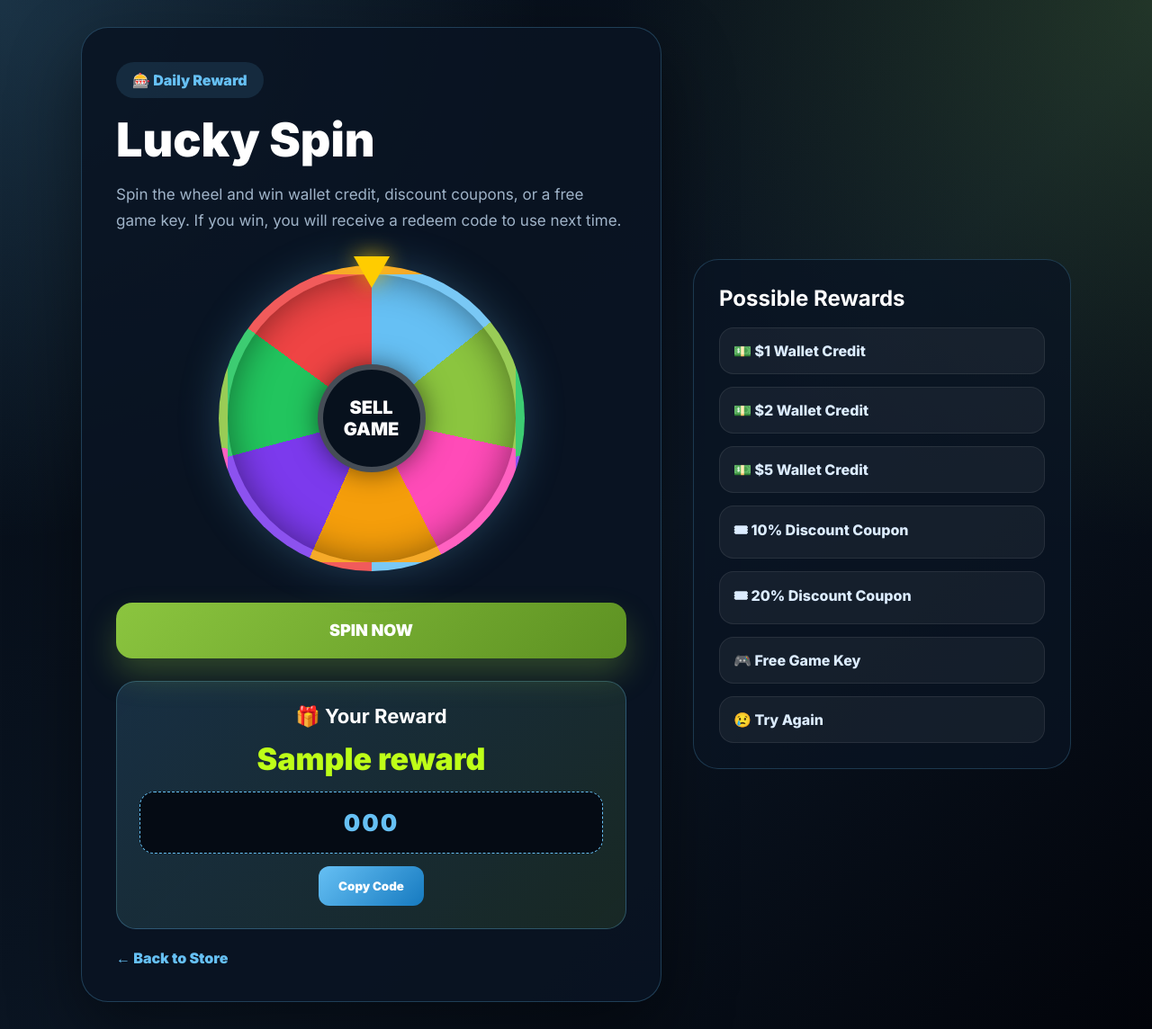
After one commit to chanbo29/Project_Sell_Game_Online, a Django app: template games/templates/games/lucky_spin.html in a window 1280 px wide. The commit adds this page. Shown: the whole page at 90% size. Run offline with Django 5.2, Linux system fonts and the light colour scheme; the template is opened without the code that fills it: most values are stand-ins (such as "Sample title", 1, 10 or a date in 2020); parts of the project's set-up code (start-up, migrations or seed data) failed here and were passed over.

Commit message:
Add lucky spin reward system

```diff
--- a/games/templates/games/game_list.html
+++ b/games/templates/games/game_list.html
@@ -1276,6 +1276,9 @@
                     Admin Control Panel
                 </a>
                 {% endif %}
+                <a href="{% url 'lucky_spin' %}" class="dropdown-item">
+                    🎰 Lucky Spin
+                </a>
                 <a href="/logout/" class="dropdown-item logout-item">
                     Logout
                 </a>
@@ -1555,7 +1558,7 @@
             ←
         </a>
     {% else %}
-        <span class="page-btn disabled">← Prev</span>
+        <span class="page-btn disabled">←</span>
     {% endif %}
 
     {% for num in page_obj.paginator.page_range %}
--- /dev/null
+++ b/games/templates/games/lucky_spin.html
@@ -0,0 +1,343 @@
+{% load static %}
+<!DOCTYPE html>
+<html lang="en">
+<head>
+<meta charset="UTF-8">
+<meta name="viewport" content="width=device-width, initial-scale=1.0">
+
+<title>Lucky Spin - SellGame</title>
+
+<link href="https://fonts.googleapis.com/css2?family=Inter:wght@400;600;700;800;900&display=swap" rel="stylesheet">
+
+<style>
+*{
+    margin:0;
+    padding:0;
+    box-sizing:border-box;
+    font-family:'Inter',sans-serif;
+}
+
+body{
+    min-height:100vh;
+    background:
+    radial-gradient(circle at top left,rgba(102,192,244,.22),transparent 35%),
+    radial-gradient(circle at top right,rgba(139,197,63,.18),transparent 35%),
+    linear-gradient(135deg,#050b14,#0b1624 55%,#02040a);
+    color:white;
+    display:flex;
+    align-items:center;
+    justify-content:center;
+    padding:30px;
+}
+
+.spin-page{
+    width:100%;
+    max-width:1100px;
+    display:grid;
+    grid-template-columns:1fr 420px;
+    gap:35px;
+    align-items:center;
+}
+
+.spin-card{
+    background:rgba(10,20,35,.88);
+    border:1px solid rgba(102,192,244,.25);
+    border-radius:30px;
+    padding:38px;
+    box-shadow:0 30px 80px rgba(0,0,0,.45);
+}
+
+.badge{
+    display:inline-flex;
+    padding:10px 18px;
+    border-radius:999px;
+    background:rgba(102,192,244,.12);
+    color:#66c0f4;
+    font-weight:900;
+    margin-bottom:18px;
+}
+
+h1{
+    font-size:52px;
+    font-weight:900;
+    line-height:1.1;
+    margin-bottom:18px;
+}
+
+p{
+    color:#9fb3c8;
+    font-size:17px;
+    line-height:1.7;
+    margin-bottom:28px;
+}
+
+.wheel-wrap{
+    display:flex;
+    justify-content:center;
+    margin:35px 0;
+    position:relative;
+}
+
+.pointer{
+    position:absolute;
+    top:-10px;
+    z-index:5;
+    width:0;
+    height:0;
+    border-left:20px solid transparent;
+    border-right:20px solid transparent;
+    border-top:35px solid #ffcc00;
+    filter:drop-shadow(0 0 12px rgba(255,204,0,.8));
+}
+
+.wheel{
+    width:340px;
+    height:340px;
+    border-radius:50%;
+    border:10px solid rgba(255,255,255,.12);
+    background:
+    conic-gradient(
+        #66c0f4 0deg 51deg,
+        #8bc53f 51deg 102deg,
+        #ff4bb8 102deg 153deg,
+        #f59e0b 153deg 204deg,
+        #7c3aed 204deg 255deg,
+        #22c55e 255deg 306deg,
+        #ef4444 306deg 360deg
+    );
+    display:flex;
+    align-items:center;
+    justify-content:center;
+    box-shadow:
+    inset 0 0 40px rgba(0,0,0,.45),
+    0 0 45px rgba(102,192,244,.25);
+    transition:transform 3s cubic-bezier(.15,.85,.25,1);
+}
+
+.wheel-center{
+    width:120px;
+    height:120px;
+    border-radius:50%;
+    background:#07111d;
+    border:6px solid rgba(255,255,255,.25);
+    display:flex;
+    align-items:center;
+    justify-content:center;
+    text-align:center;
+    font-weight:900;
+    font-size:20px;
+    box-shadow:0 0 30px rgba(0,0,0,.55);
+}
+
+.spin-btn{
+    width:100%;
+    height:62px;
+    border:none;
+    border-radius:18px;
+    background:linear-gradient(135deg,#8bc53f,#5d9122);
+    color:white;
+    font-size:18px;
+    font-weight:900;
+    cursor:pointer;
+    box-shadow:0 18px 35px rgba(139,197,63,.28);
+    transition:.25s;
+}
+
+.spin-btn:hover{
+    transform:translateY(-4px);
+    box-shadow:0 25px 45px rgba(139,197,63,.42);
+}
+
+.reward-box{
+    margin-top:25px;
+    padding:25px;
+    border-radius:22px;
+    background:linear-gradient(135deg,rgba(102,192,244,.16),rgba(139,197,63,.12));
+    border:1px solid rgba(102,192,244,.28);
+    text-align:center;
+}
+
+.reward-box h2{
+    font-size:22px;
+    margin-bottom:14px;
+}
+
+.reward{
+    font-size:34px;
+    font-weight:900;
+    color:#beff18;
+    margin-bottom:16px;
+}
+
+.code-box{
+    padding:18px;
+    border-radius:16px;
+    background:#050b14;
+    border:1px dashed #66c0f4;
+    color:#66c0f4;
+    font-size:26px;
+    font-weight:900;
+    letter-spacing:2px;
+}
+
+.copy-btn{
+    margin-top:14px;
+    height:44px;
+    padding:0 22px;
+    border:none;
+    border-radius:12px;
+    background:linear-gradient(135deg,#66c0f4,#167ac0);
+    color:white;
+    font-weight:900;
+    cursor:pointer;
+}
+
+.side-card{
+    background:rgba(10,20,35,.75);
+    border:1px solid rgba(102,192,244,.22);
+    border-radius:28px;
+    padding:28px;
+}
+
+.side-card h3{
+    font-size:24px;
+    margin-bottom:18px;
+}
+
+.reward-list{
+    display:flex;
+    flex-direction:column;
+    gap:14px;
+}
+
+.reward-item{
+    padding:15px;
+    border-radius:16px;
+    background:rgba(255,255,255,.05);
+    border:1px solid rgba(255,255,255,.08);
+    color:#dcecff;
+    font-weight:800;
+}
+
+.back-btn{
+    display:inline-flex;
+    margin-top:22px;
+    color:#66c0f4;
+    text-decoration:none;
+    font-weight:900;
+}
+
+@media(max-width:900px){
+    .spin-page{
+        grid-template-columns:1fr;
+    }
+
+    h1{
+        font-size:38px;
+    }
+
+    .wheel{
+        width:280px;
+        height:280px;
+    }
+}
+</style>
+</head>
+
+<body>
+
+<div class="spin-page">
+
+    <div class="spin-card">
+        <div class="badge">🎰 Daily Reward</div>
+
+        <h1>Lucky Spin</h1>
+
+        <p>
+            Spin the wheel and win wallet credit, discount coupons, or a free game key.
+            If you win, you will receive a redeem code to use next time.
+        </p>
+
+        <div class="wheel-wrap">
+            <div class="pointer"></div>
+
+            <div class="wheel" id="wheel">
+                <div class="wheel-center">
+                    SELL<br>GAME
+                </div>
+            </div>
+        </div>
+
+        <form method="POST" id="spinForm">
+            {% csrf_token %}
+            <button type="submit" class="spin-btn" onclick="spinWheel(event)">
+                SPIN NOW
+            </button>
+        </form>
+
+        {% if reward %}
+        <div class="reward-box">
+            <h2>🎁 Your Reward</h2>
+
+            <div class="reward">
+                {{ reward }}
+            </div>
+
+            {% if redeem_code %}
+            <div class="code-box" id="redeemCode">
+                {{ redeem_code }}
+            </div>
+
+            <button class="copy-btn" type="button" onclick="copyCode()">
+                Copy Code
+            </button>
+            {% endif %}
+        </div>
+        {% endif %}
+
+        <a href="/" class="back-btn">← Back to Store</a>
+    </div>
+
+    <div class="side-card">
+        <h3>Possible Rewards</h3>
+
+        <div class="reward-list">
+            <div class="reward-item">💵 $1 Wallet Credit</div>
+            <div class="reward-item">💵 $2 Wallet Credit</div>
+            <div class="reward-item">💵 $5 Wallet Credit</div>
+            <div class="reward-item">🎟 10% Discount Coupon</div>
+            <div class="reward-item">🎟 20% Discount Coupon</div>
+            <div class="reward-item">🎮 Free Game Key</div>
+            <div class="reward-item">😢 Try Again</div>
+        </div>
+    </div>
+
+</div>
+
+<script>
+function spinWheel(event){
+    event.preventDefault();
+
+    const wheel = document.getElementById("wheel");
+    const form = document.getElementById("spinForm");
+
+    const randomDegree = 1800 + Math.floor(Math.random() * 720);
+
+    wheel.style.transform = "rotate(" + randomDegree + "deg)";
+
+    setTimeout(function(){
+        form.submit();
+    }, 3000);
+}
+
+function copyCode(){
+    const code = document.getElementById("redeemCode").innerText;
+
+    navigator.clipboard.writeText(code);
+
+    alert("Redeem code copied: " + code);
+}
+</script>
+
+</body>
+</html>
--- a/games/urls.py
+++ b/games/urls.py
@@ -62,6 +62,8 @@ urlpatterns = [
     path("cart-payment/", views.cart_payment, name="cart_payment"),
     path("cart-complete-payment/", views.cart_complete_payment, name="cart_complete_payment"),
     path("checkout-success/", views.checkout_success, name="checkout_success"),
+    #LUCKY SPIN
+    path("lucky-spin/", views.lucky_spin, name="lucky_spin"),
     #TELEGRAM API
     path("test-telegram/", views.test_telegram),
 
```
Also changed, not shown: games/models.py (+19 -0 lines), games/views.py (+54 -6 lines), db.sqlite3, games/migrations/0015_luckyspin.py (added).
